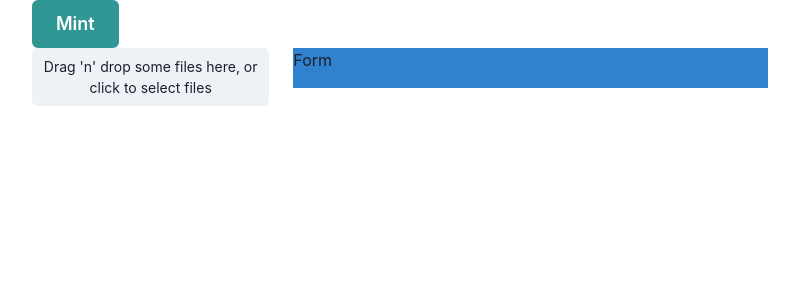
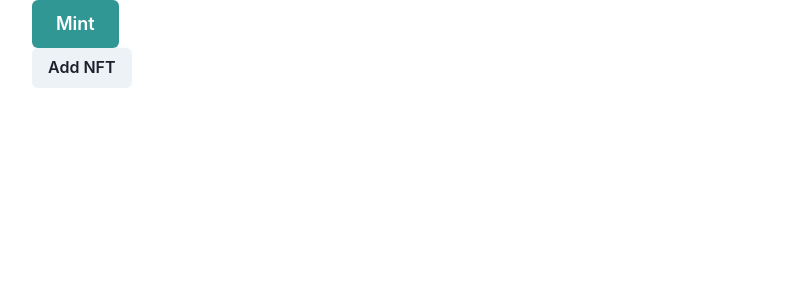
Before and after one commit to ernestofreyreg/mint-nft, a Next.js app: page / in a window 1280 px wide. Shown: the top 300 px of the page, without its empty margins (240-1039 px from the left). Built offline with nearby package versions, Linux system fonts and the light colour scheme.

Commit message:
Added NFTElement component

```diff
--- a/package.json
+++ b/package.json
@@ -4,11 +4,13 @@
   "main": "index.js",
   "license": "MIT",
   "dependencies": {
+    "@chakra-ui/icons": "^1.1.7",
     "@chakra-ui/react": "^1.8.6",
     "@emotion/react": "^11",
     "@emotion/styled": "^11",
     "framer-motion": "^6",
     "next": "^12.1.0",
+    "ramda": "^0.28.0",
     "react": "^17.0.2",
     "react-dom": "^17.0.2",
     "react-dropzone": "^12.0.4"
--- a/src/components/ImageUploadInput.tsx
+++ b/src/components/ImageUploadInput.tsx
@@ -1,4 +1,4 @@
-import { Button, Text, Box } from '@chakra-ui/react'
+import { Button, Text, Box, Flex } from '@chakra-ui/react'
 import * as React from 'react'
 import { useDropzone } from 'react-dropzone'
 
@@ -7,8 +7,11 @@ interface ImageUploadInputProps {
   onChange: (value: string | ArrayBuffer | null) => void
 }
 
-export const ImageUploadInput: React.FC<ImageUploadInputProps> = ({ value, onChange }) => {
-  const onDrop = React.useCallback(acceptedFiles => {
+export const ImageUploadInput: React.FC<ImageUploadInputProps> = ({
+  value,
+  onChange,
+}) => {
+  const onDrop = acceptedFiles => {
     if (acceptedFiles.length > 0) {
       const fr = new FileReader()
       fr.onload = function () {
@@ -16,7 +19,8 @@ export const ImageUploadInput: React.FC<ImageUploadInputProps> = ({ value, onCha
       }
       fr.readAsArrayBuffer(acceptedFiles[0])
     }
-  }, [])
+  }
+
   const { getRootProps, getInputProps, isDragActive } = useDropzone({ onDrop })
 
   const image = React.useMemo(() => {
@@ -27,12 +31,20 @@ export const ImageUploadInput: React.FC<ImageUploadInputProps> = ({ value, onCha
   }, [value])
 
   return (
-    <div>
-      <Box {...getRootProps()} bg='gray.100' borderRadius={6} padding={2}>
+    <Box>
+      <Box
+        {...getRootProps()}
+        bg='gray.100'
+        borderRadius={6}
+        padding={2}
+        height='100%'
+        display='flex'
+        alignItems='center'
+      >
         <input {...getInputProps()} />
         {image && <img src={image} />}
         {!image && (
-          <Box>
+          <Box w='100%'>
             {isDragActive ? (
               <Text fontSize='sm' width='100%' align='center'>
                 Drop the files here ...
@@ -50,6 +62,6 @@ export const ImageUploadInput: React.FC<ImageUploadInputProps> = ({ value, onCha
           Remove Image
         </Button>
       )}
-    </div>
+    </Box>
   )
 }
--- a/src/components/NFTElement.tsx
+++ b/src/components/NFTElement.tsx
@@ -1,18 +1,84 @@
-import { Grid, GridItem } from '@chakra-ui/react'
+import { DeleteIcon } from '@chakra-ui/icons'
+import {
+  Box,
+  Button,
+  Flex,
+  FormControl,
+  FormLabel,
+  Input,
+  NumberInput,
+  NumberInputField,
+  SimpleGrid,
+  VStack,
+} from '@chakra-ui/react'
 import * as React from 'react'
+import { NFTElementData } from '../types'
 import { ImageUploadInput } from './ImageUploadInput'
 
-export const NFTElement: React.FC = () => {
-  const [image, setImage] = React.useState(null)
+interface NFTElementProps {
+  value: NFTElementData
+  onChange: (value: NFTElementData) => void
+  onDelete: () => void
+}
 
+export const NFTElement: React.FC<NFTElementProps> = ({
+  value,
+  onChange,
+  onDelete,
+}) => {
   return (
-    <Grid templateColumns='1fr 2fr' gap={6}>
-      <GridItem w='100%' h='10'>
-        <ImageUploadInput value={image} onChange={setImage} />
-      </GridItem>
-      <GridItem w='100%' h='10' bg='blue.500'>
-        Form
-      </GridItem>
-    </Grid>
+    <SimpleGrid columns={{ sm: 1, md: 2 }} gap={2} width='100%'>
+      <Box>
+        <Flex direction='row' gap={1} height='100%'>
+          <Box>
+            <Button size='xs' colorScheme='red' onClick={onDelete}>
+              <DeleteIcon />
+            </Button>
+          </Box>
+          <Box flexGrow={1}>
+            <ImageUploadInput
+              value={value.image}
+              onChange={image => onChange({ ...value, image })}
+            />
+          </Box>
+        </Flex>
+      </Box>
+      <Box>
+        <Box padding={2}>
+          <VStack gap={2}>
+            <FormControl>
+              <FormLabel size='sm'>Name</FormLabel>
+              <Input
+                value={value.name}
+                onChange={ev => onChange({ ...value, name: ev.target.value })}
+                size='sm'
+              />
+            </FormControl>
+
+            <FormControl>
+              <FormLabel size='sm'>Description</FormLabel>
+              <Input
+                value={value.description}
+                onChange={ev =>
+                  onChange({ ...value, description: ev.target.value })
+                }
+                size='sm'
+              />
+            </FormControl>
+
+            <FormControl>
+              <FormLabel size='sm'>Quantity</FormLabel>
+              <NumberInput
+                value={value.quantity}
+                onChange={(_, quantity) => onChange({ ...value, quantity })}
+                size='sm'
+              >
+                <NumberInputField />
+              </NumberInput>
+            </FormControl>
+          </VStack>
+        </Box>
+      </Box>
+    </SimpleGrid>
   )
 }
--- a/src/pages/index.tsx
+++ b/src/pages/index.tsx
@@ -1,13 +1,45 @@
 import * as React from 'react'
-import { Container } from '@chakra-ui/react'
+import { Button, Container, StackDivider, VStack } from '@chakra-ui/react'
 import { TopBar } from '../components/TopBar'
 import { NFTElement } from '../components/NFTElement'
+import { NFTElementData } from '../types'
+import { lensIndex, set, remove, append } from 'ramda'
 
 const Index = () => {
+  const [elements, setElements] = React.useState<NFTElementData[]>([])
+
+  const handleAddNFT = () => {
+    setElements(
+      append(
+        {
+          name: '',
+          description: '',
+          image: null,
+          quantity: 1,
+        },
+        elements,
+      ),
+    )
+  }
+
   return (
     <Container maxW='container.md'>
       <TopBar />
-      <NFTElement />
+      <VStack divider={<StackDivider borderColor='gray.200' />}>
+        {elements.map((item, index) => (
+          <NFTElement
+            key={index}
+            value={item}
+            onChange={(value: NFTElementData) => {
+              setElements(set(lensIndex(index), value, elements))
+            }}
+            onDelete={() => {
+              setElements(remove(index, 1, elements))
+            }}
+          />
+        ))}
+      </VStack>
+      <Button onClick={handleAddNFT}>Add NFT</Button>
     </Container>
   )
 }
--- /dev/null
+++ b/src/types.ts
@@ -0,0 +1,6 @@
+export interface NFTElementData {
+  name: string
+  description: string
+  quantity: number
+  image: string | ArrayBuffer | null
+}
```
Also changed, not shown: 2 other files (tests, documents, lock files or other folders).
